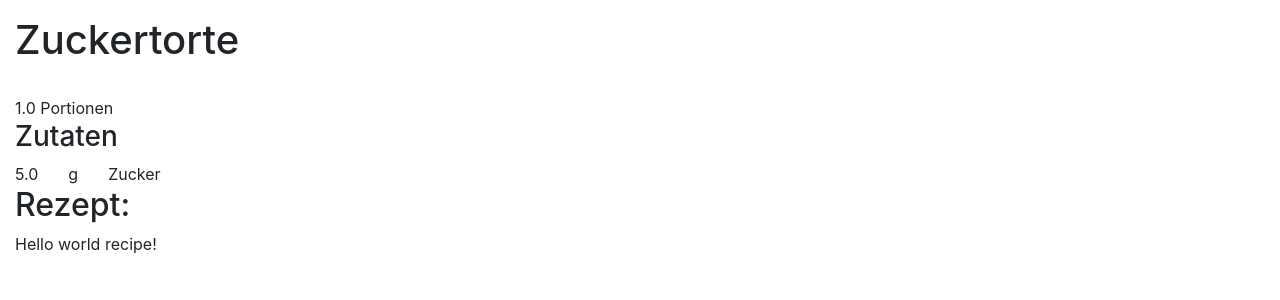
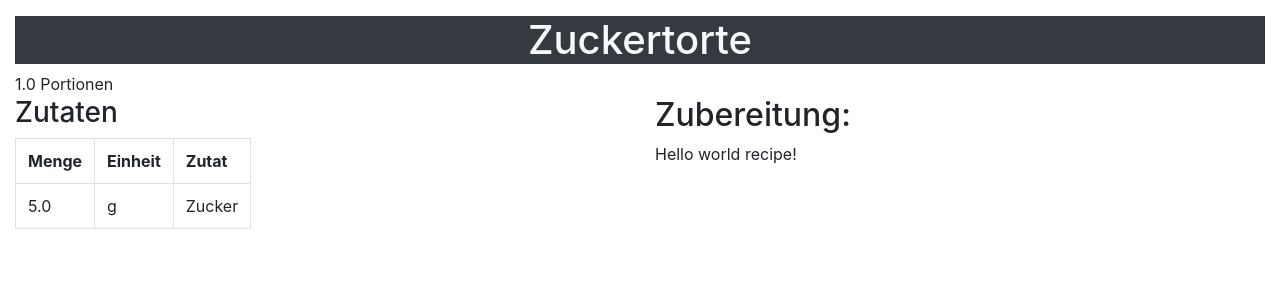
Before and after one commit to suxxxoi/recipe_fork, a Django app: page /recipe/1/ in a window 1280 px wide. Shown: the top 300 px of the page. Run offline with Django 3.2, Linux system fonts and the light colour scheme; data comes from the database, SQL or seed files in the repository; some libraries are stand-ins or nearby versions.

Commit message:
Detail for recipe has a style now

```diff
--- a/recipe_fork/recipe/templates/recipe/detail.html
+++ b/recipe_fork/recipe/templates/recipe/detail.html
@@ -1,19 +1,33 @@
 {% extends "base.html" %}
 {% block content %}
-<h1> {{ recipe.title }} </h1>
-{{ recipe.description }} <br>
+<div class="bg-dark text-light text-center"><h1> {{ recipe.title }} </h1></div>
+<div class="bg-light w-50">{{ recipe.description }}</div>
 {{ recipe.portions }} Portionen
-{% for ingredientlist in recipe.ingredientlist_set.all %}
-<h3> {{ ingredientlist.ingredient_list_title }} </h3>
-	{% for ingredient in ingredientlist.ingredient_set.all %}
-		<div class="row justify-content-start">
-			<div class="col-md-auto">{{ ingredient.amount }}</div>
-			<div class="col-md-auto">{{ ingredient.unit }}</div>
-			<div class="col-md-auto">{{ ingredient.name }}</div>
-			<div class="col"></div>
+<div class="row">
+	<div class="col-md-6">
+	{% for ingredientlist in recipe.ingredientlist_set.all %}
+	<h3> {{ ingredientlist.ingredient_list_title }} </h3>
+		<div>
+		<table style="width: auto;" class="table table-bordered">
+			<tr>
+				<th>Menge</th>
+				<th>Einheit</th>
+				<th>Zutat</th>
+			<tr>
+			{% for ingredient in ingredientlist.ingredient_set.all %}
+				<tr>
+					<td>{{ ingredient.amount }}</td>
+					<td>{{ ingredient.unit }}</td>
+					<td>{{ ingredient.name }}</td>
+				</tr>
+			{% endfor %}
+		</table>
 		</div>
 	{% endfor %}
-{% endfor %}
-<h2> Rezept: </h2>
-{{ recipe.recipe_text }}
+	</div>
+	<div class="col-md-6 w-50">
+		<h2> Zubereitung: </h2>
+		{{ recipe.recipe_text }}
+	</div>
+</div>
 {% endblock %}
```
